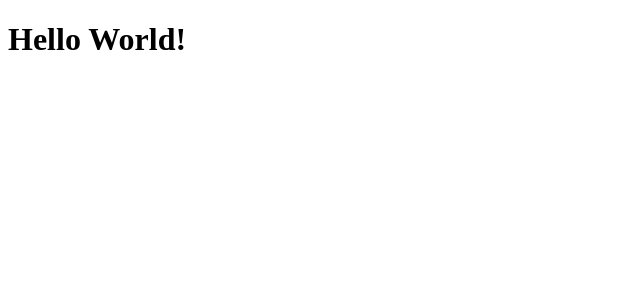
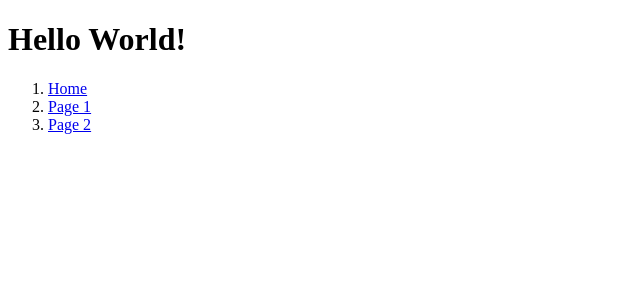
Before and after one commit to coolrare/SKBAngular4Demo2, an Angular app: page / in a window 1280 px wide. Shown: the top 300 px of the page, without its empty margins (0-640 px from the left). Built offline with nearby package versions, Linux system fonts and the light colour scheme.

Commit message:
19 練習 Angular 路由連結用法 ( routerLink )

```diff
--- a/src/app/app.component.html
+++ b/src/app/app.component.html
@@ -1,3 +1,9 @@
 <h1>Hello World!</h1>
 
+<ol>
+  <li><a routerLink="/">Home</a></li>
+  <li><a routerLink="/page1">Page 1</a></li>
+  <li><a [routerLink]="['/page2']">Page 2</a></li>
+</ol>
+
 <router-outlet></router-outlet>
```
